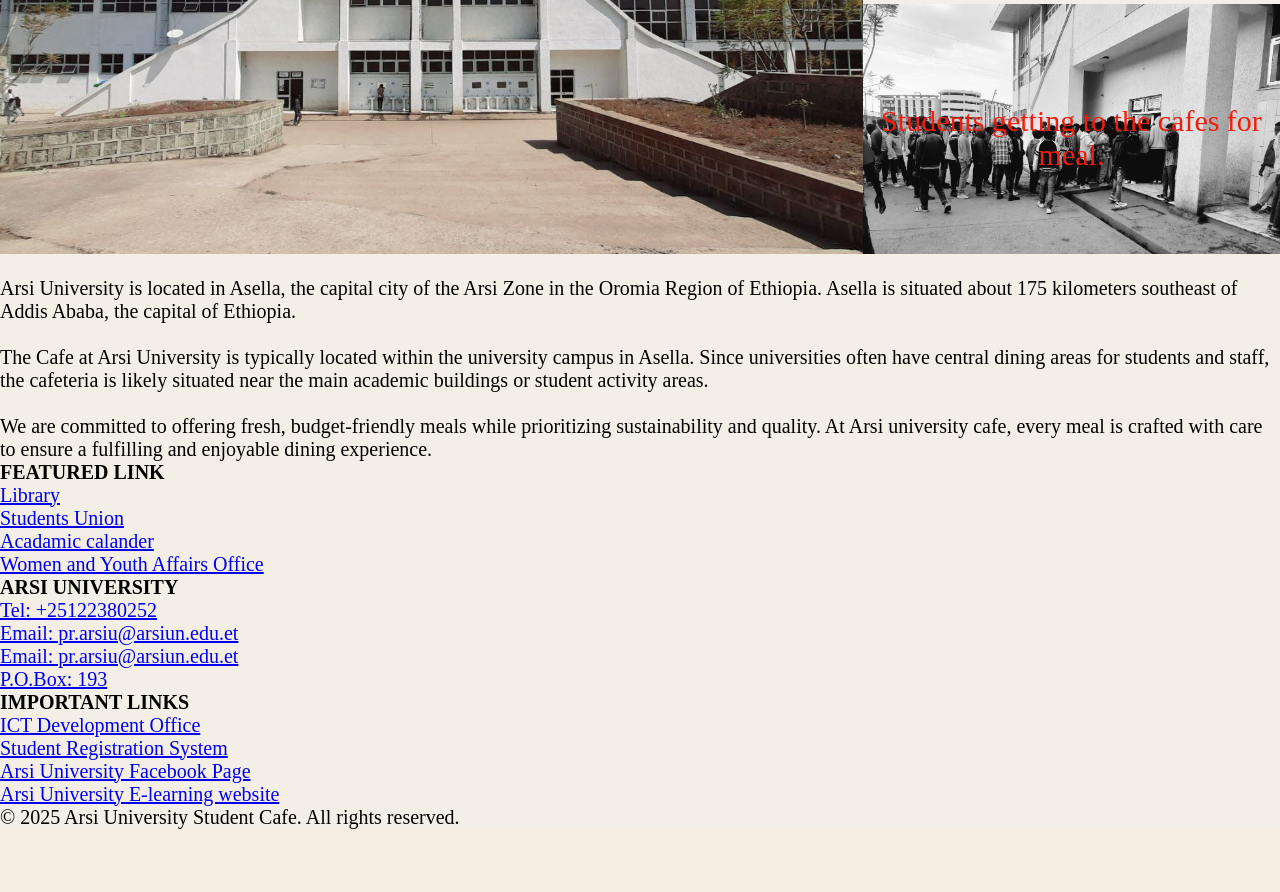
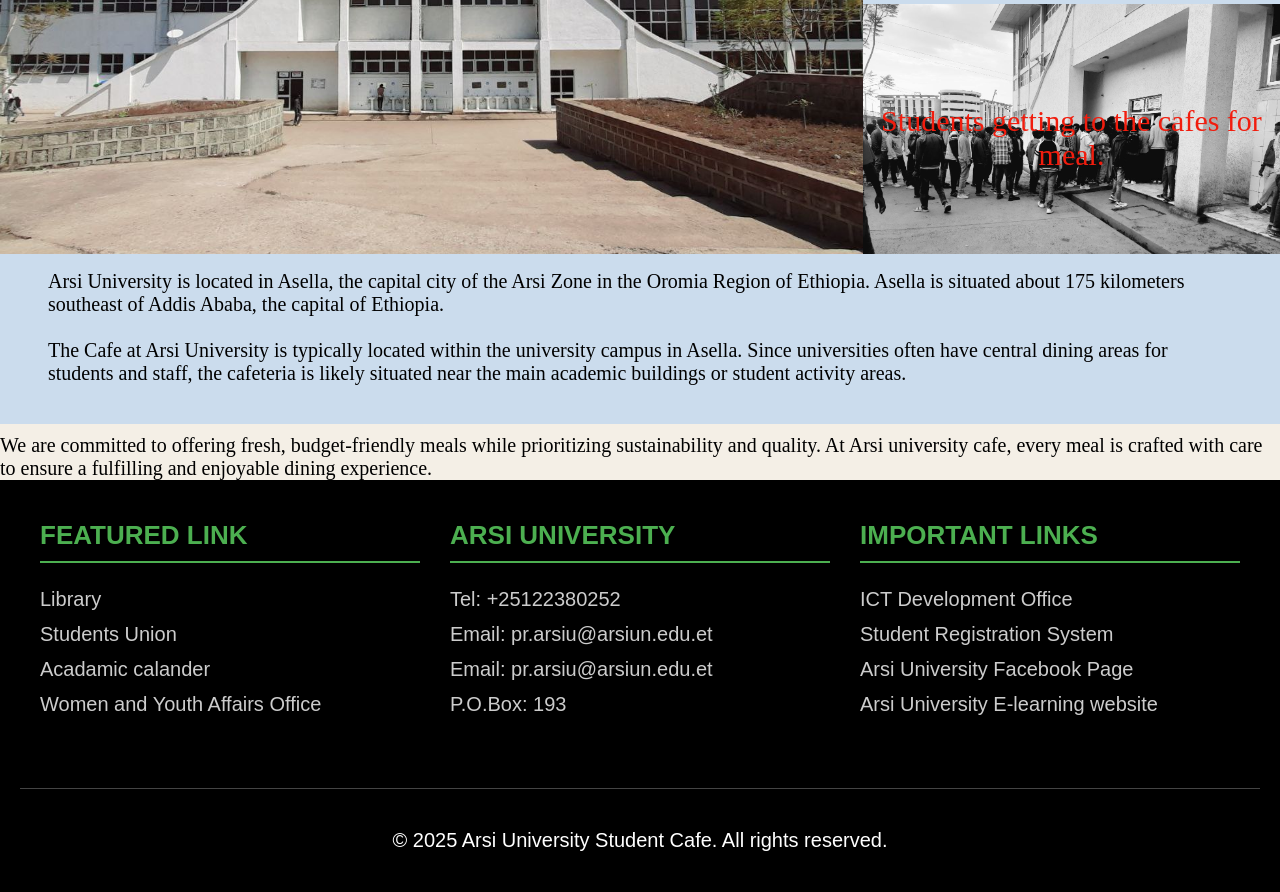
Before and after one commit to firaol1214/G6-web-Project, a PHP site: page / in a window 1280 px wide. Shown: the part 1320-2212 px from the top of the page. Before the commit the page ends 2149 px from the top, so only its background shows below. Run offline with PHP 8.4, Linux system fonts and the light colour scheme.

Commit message:
footers css and others

```diff
--- a/CSS/style.css
+++ b/CSS/style.css
@@ -34,10 +34,10 @@ body{
   }
   .header-wrapper .header-links-wrapper ul li a {
     text-decoration: none;
-    color: #d88282;
+    color: white;
   }
   .header-wrapper .header-links-wrapper ul li a:hover{
-    color: #cbdced;
+    color: #4CAF50;
   }
   .header-wrapper ul {
     list-style: none;
@@ -73,46 +73,69 @@ body{
   padding: 18px 0;
   color: yellow;
 }
-.description-wrapper :hover{
-  background-color: #cbdced;
-  color: #050404;
+
+/* footer styling */
+.footer {
+  background-color: black;
+  color: white;
+  padding: 40px 20px;
+  font-family: Arial, sans-serif;
 }
 
-/* footer styling */
-.footer-wrapper {
-  background-color: #8fbcd6;
-  color: #f5f5f7;
-  font-size: 1.25em;
+.footer-container {
+  max-width: 1200px;
+  margin: 0 auto;
+  display: flex;
   justify-content: space-between;
-  padding-top: 50px;
+  flex-wrap: wrap;
+  gap: 30px;
 }
-.outer-wrapper{
-  display: flex;
+
+.footer-column {
+  flex: 1;
+  min-width: 250px;
+  margin-bottom: 20px;
 }
-.footer-wrapper ul {
+
+.footer-column h4 {
+  color: #4CAF50;
+  margin-bottom: 25px;
+  padding-bottom: 10px;
+  border-bottom: 2px solid #4CAF50;
+  font-size: 1.3em;
+}
+
+.footer-links {
   list-style: none;
-  padding-bottom: 25px;
+  padding: 0;
 }
-h3{
+
+.footer-links li {
+  margin-bottom: 12px;
+}
+
+.footer-links a {
+  color: #cccccc;
+  text-decoration: none;
+  transition: all 0.3s ease;
+}
+
+.footer-links a:hover {
+  color: #4CAF50;
+  padding-left: 5px;
+}
+
+.footer-bottom {
   text-align: center;
-}
-.footer-wrapper ul li {
-  padding: 3px 200px;
-  font-size: 0.8em;
-}
-.outer-wrapper ul li a {
-  text-decoration: none;
-  color: #21215d;
-}
-.outer-wrapper :hover {
-  text-decoration: underline;
-  color: white;
-}
-.copyright{
-  text-align: center;
+  padding-top: 40px;
+  margin-top: 40px;
+  border-top: 1px solid #444444;
 }
 
  /* location styling*/
+ .location-wrapper{
+  background-color: #cbdced;
+ }
  h2{
   text-align: center;
   font-size: 2em;
@@ -131,9 +154,6 @@ h3{
   font-weight: 600;
   font-size: 3.5rem;
  }
- /* .images :hover{
-  color: #2109f9;
- } */
 .student{
   background-image: url("../Image/entrance.jpg");
   height: 50px;
@@ -149,3 +169,21 @@ h3{
   color: #2109f9;
   background-color: #cbdced;
 }
+.pragraph{
+  padding: 1rem 3rem;
+  margin-bottom: 10px;
+}
+
+/* menu styling */
+
+
+
+
+
+/* About us */
+
+
+
+
+
+/* offers */
--- a/index.html
+++ b/index.html
@@ -29,9 +29,9 @@
     <h1>Arsi University Student Cafe</h1>
 </div>
 <!-- Home page -->
-<section class="home-wrapper">
+<section class="home-wrapper" id="home">
     <div class="title-wraper">
-        <h2>Students Cafe</h2>
+        <h2 id="title">Students Cafe</h2>
     </div>
     <div class="description-wrapper">
         <h2>Welcome to Student Cafe</h2>
@@ -95,10 +101,13 @@
         </tbody>
     </table>
     <br>
-    <h2>
+   </section>
+
+    <!-- location -->
+    <section class="location-wrapper" >
+        <h2 id="location">
             Arsi University Student Cafe location
         </h2>
-    <p>
         <section class="direction">
             <div class="images">
                 <p>We Are Committed To Offering Fresh And Friendly Meals!! </p>
@@ -113,30 +122,33 @@
                 </div>
             </div>
         </section>
-    </p>
-    <br>
+        <div class="pragraph">
             <p>
                 Arsi University is located in Asella, the capital city of the Arsi Zone in the Oromia Region of Ethiopia. Asella is situated about 175 kilometers southeast of Addis Ababa, the capital of Ethiopia.
-    </p>
-    <br>
-    <p>The Cafe at Arsi University is typically located within the university campus in Asella. Since universities often have central dining areas for students and staff, the cafeteria is likely situated near the main academic buildings or student activity
-        areas.
             </p><br>
+            <p>
+                The Cafe at Arsi University is typically located within the university campus in Asella. Since universities often have central dining areas for students and staff, the cafeteria is likely situated near the main academic buildings or student activity areas.
+            </p><br>
+        </div>
 
+
+    </section>
+
+    <!-- About us -->
     <p>We are committed to offering fresh, budget-friendly meals while prioritizing sustainability and quality. At Arsi university cafe, every meal is crafted with care to ensure a fulfilling and enjoyable dining experience.</p>
 
 
 <!-- Footer page -->
-<footer class="footer">
+<footer class="footer"  id="Contact-Us">
     <div class="footer-container">
         <!-- Column 1 -->
         <div class="footer-column">
             <h4>FEATURED LINK</h4>
             <ul class="footer-links">
-                <li><a href="#">Library</a></li>
-                <li><a href="#">Students Union</a></li>
-                <li><a href="#">Acadamic calander</a></li>
-                <li><a href="#">Women and Youth Affairs Office</a></li>
+                <li><a href="https://arsiun.edu.et/library/">Library</a></li>
+                <li><a href="https://arsiun.edu.et/student-union/">Students Union</a></li>
+                <li><a href="https://arsiun.edu.et/academic-calendar/">Acadamic calander</a></li>
+                <li><a href="https://arsiun.edu.et/women-and-youth-affairs-office/">Women and Youth Affairs Office</a></li>
             </ul>
         </div>
 
```
Also changed, not shown: other parts of index.html (+16 -11 lines), Image/login.jpg, Image/menu.jpg (added). Lines whose indentation alone changed are shown as unchanged.
